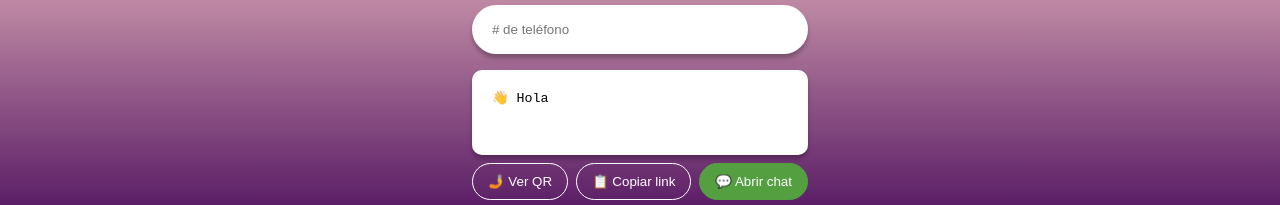
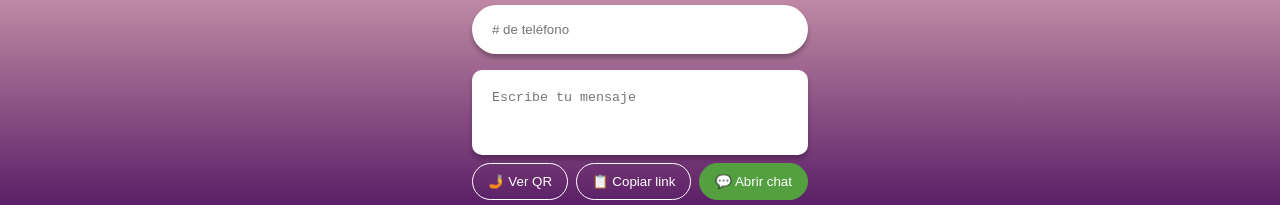
Before and after one commit to NextSavant/walink-maker-es, a React (Create React App) app: page / in a window 1280 px wide. Shown: the part 536-741 px from the top of the page. Built offline with nearby package versions, Linux system fonts and the light colour scheme.

Commit message:
-defaultValue in textarea

```diff
--- a/src/App.tsx
+++ b/src/App.tsx
@@ -84,7 +84,7 @@ function App() {
         ref={messageInput}
         className="textarea"
         placeholder="Escribe tu mensaje"
-        defaultValue="👋 Hola"
+        defaultValue=""
         onKeyUp={()=> setWalink("")}
       ></textarea>
 
```
